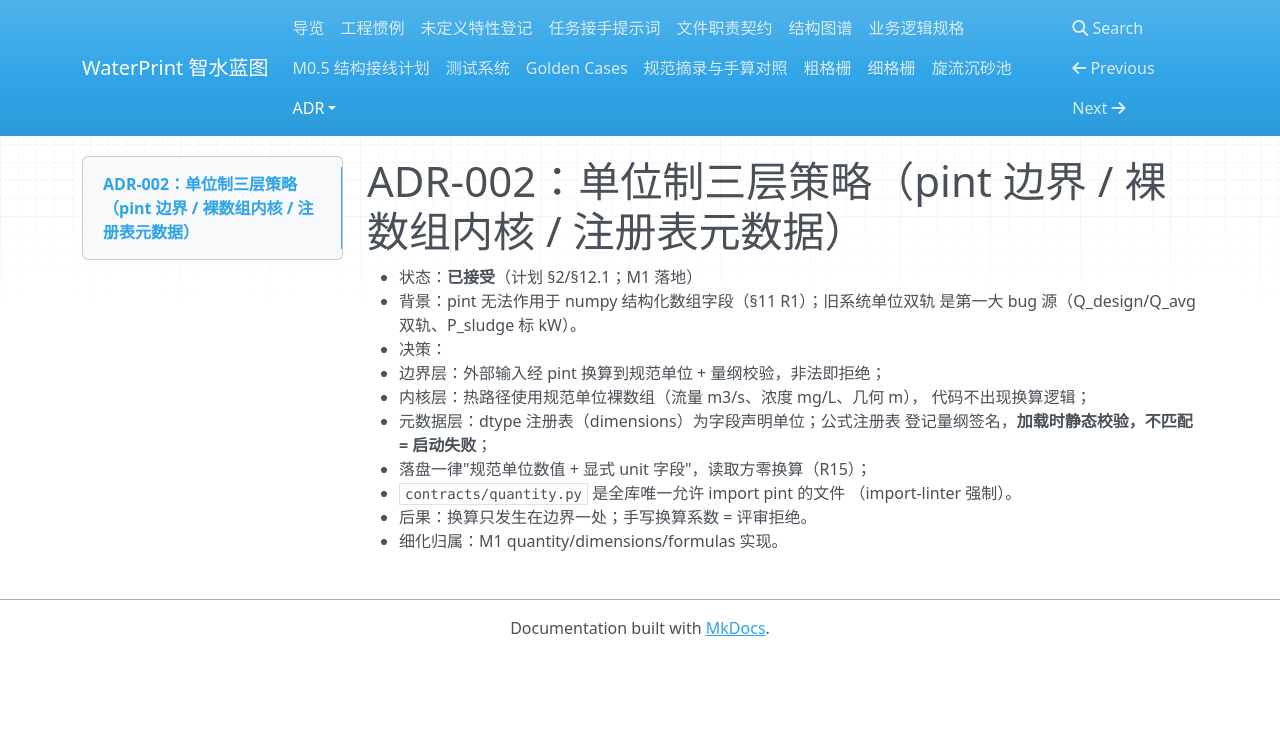
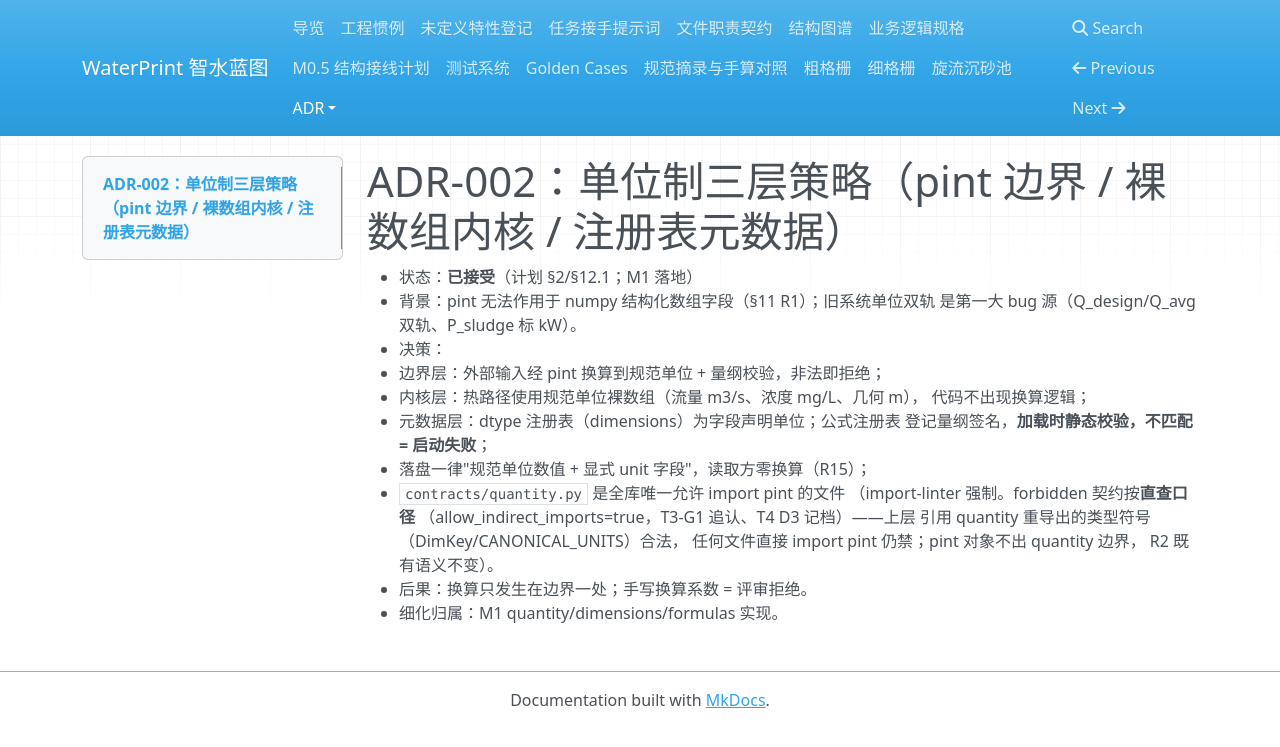
Before and after one commit to yyx20040712/waterprint, an MkDocs documentation site: the page built from docs/adr/ADR-002-unit-strategy.md, in a window 1280 px wide. Shown: the top 747 px of the page. Built offline with MkDocs 1.6.1, drawn with Linux system fonts in a browser that asks for light colours; nearby versions of some CDN libraries.

Commit message:
T4③：ADR-002 直查口径 + UF-08/UF-10 冻结回写（D3）——ADR-002 决策 5 追加：import-linter forbidden 契约按直查口径（allow_indirect_imports=true，T3-G1 追认），上层引用 quantity 重导出的类型符号（DimKey/CANONICAL_UNITS）合法、任何文件直接 import pint 仍禁（pint 对象不出 quantity 边界，R2 不变）；UF-08 已定义→RunEnv.engine_params 承接带调节影响元数据的引擎默认条目（数值 T7 executor 实现期冻结，禁散落字面量 GR-15）；UF-10 已定义→聚合算法=包名排序后 name@version 以 + 拼接（确定性/可读/审计友好，任一包版本或包集变化即聚合串变化；app 装配层 T7 生成，coefficients 单包 data_version 照旧）；run_env.py 规格头 data_version 处补聚合口径注记（注记级零代码）+file-contracts run_env 行同步。纯文档批零代码：全量 68 passed/131 skipped 持平（镜像规则已知冲突 1 FAIL）、mypy 271 零、ruff 零、门禁 8 项绿

```diff
--- a/docs/adr/ADR-002-unit-strategy.md
+++ b/docs/adr/ADR-002-unit-strategy.md
@@ -11,6 +11,10 @@
      登记量纲签名，**加载时静态校验，不匹配 = 启动失败**；
   4. 落盘一律"规范单位数值 + 显式 unit 字段"，读取方零换算（R15）；
   5. `contracts/quantity.py` 是全库唯一允许 import pint 的文件
-     （import-linter 强制）。
+     （import-linter 强制。forbidden 契约按**直查口径**
+     （allow_indirect_imports=true，T3-G1 追认、T4 D3 记档）——上层
+     引用 quantity 重导出的类型符号（DimKey/CANONICAL_UNITS）合法，
+     任何文件直接 import pint 仍禁；pint 对象不出 quantity 边界，
+     R2 既有语义不变）。
 - 后果：换算只发生在边界一处；手写换算系数 = 评审拒绝。
 - 细化归属：M1 quantity/dimensions/formulas 实现。
```
Also changed, not shown: docs/file-contracts.md (+1 -1 lines), docs/undefined-features-register.md (+2 -2 lines), 1 other file.
